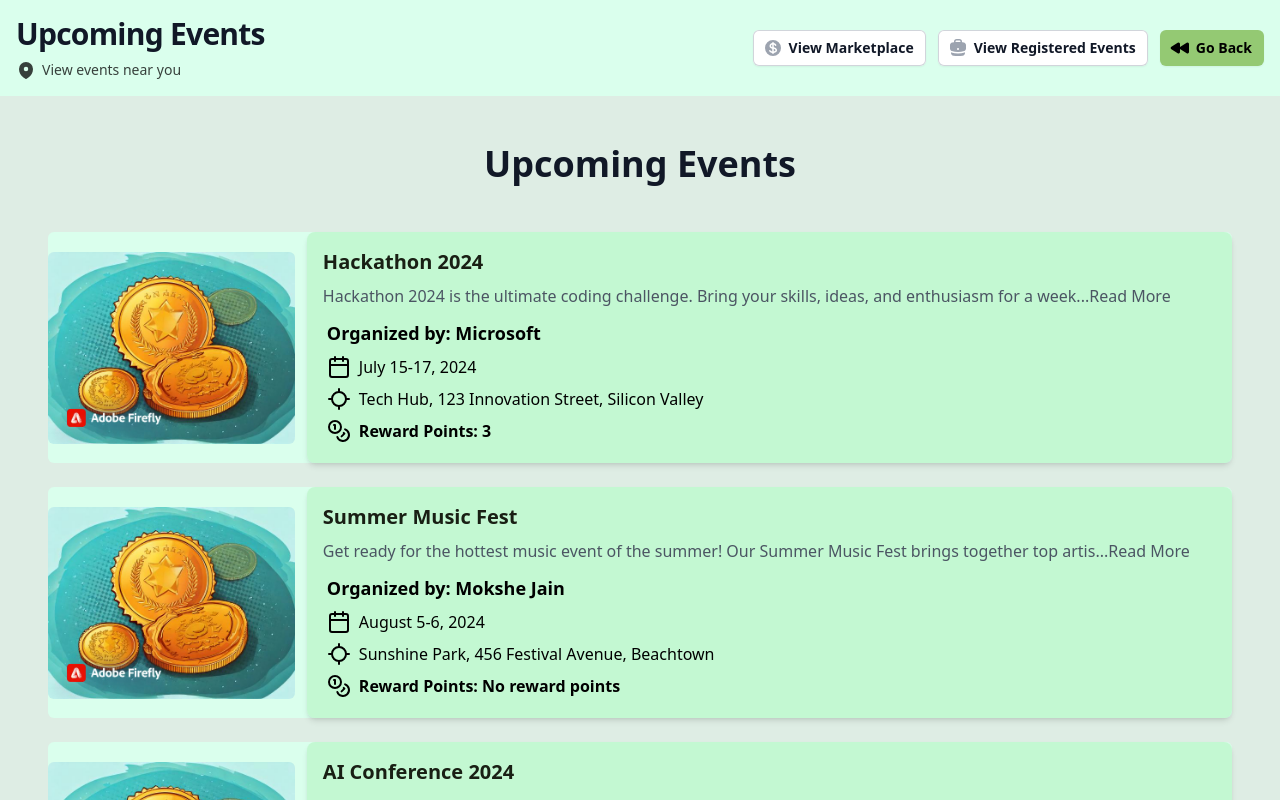
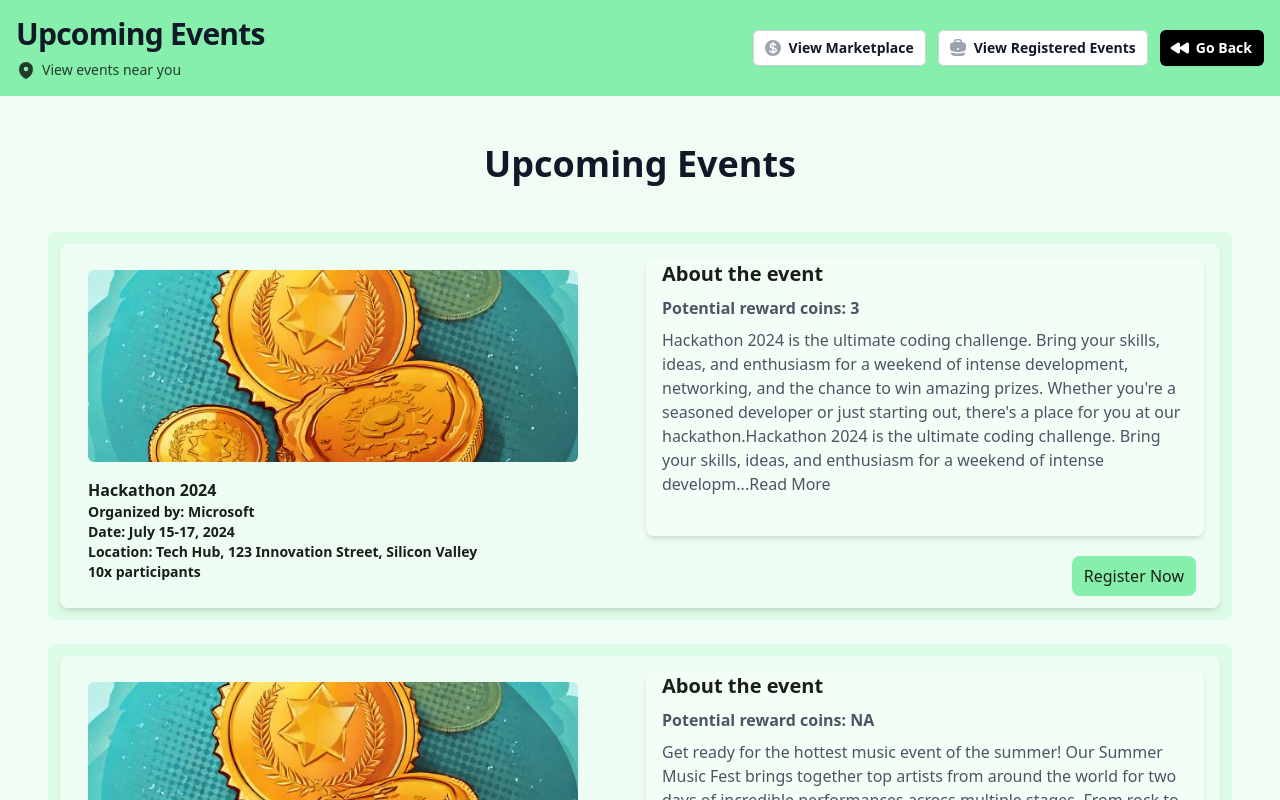
Before and after one commit to Vardaan-02/urja-setu, a React (Vite) app: page /events in a window 1280 px wide. Shown: the top 800 px of the page. Built offline with nearby package versions, Linux system fonts and the light colour scheme; no server answers.

Commit message:
feat. cards changed in events page

```diff
--- a/src/components/ui/event-card.tsx
+++ b/src/components/ui/event-card.tsx
@@ -1,48 +1,62 @@
 import { Event } from "@/utils/events";
-import { Calendar, Coins, LocateIcon } from "lucide-react";
-import { LinkIcon } from "@heroicons/react/24/outline";
-
+import { useState } from "react";
 interface EventCardProps {
   event: Event;
   onClick: () => void;
 }
-
 export function EventCard({ event, onClick }: EventCardProps) {
-  const shortDescription = event.fullDescription.slice(0, 100);
+  const [registered, setRegistered] = useState(false);
   return (
-    <div className="lg:flex bg-[#DAFFED] rounded-md items-center">
+    <div className="bg-green-100 p-3 rounded-lg">
+      <div className="lg:flex bg-white/50 p-4 rounded-lg shadow-md items-center w-full">
+        <div className="w-[50%] ml-3 space-y-4 lg:block md:flex sm:flex md:justify-between">
+          <div className="w-[90%] flex items-center justify-center top-0">
             <img
               src={event.image}
               alt={event.title}
-        className="h-48 object-cover lg:mr-3 mb-21 rounded-md"
+              className="h-48 object-cover lg:mr-3 mb-21 rounded-md w-full"
             />
+          </div>
+          <div className="bottom-0">
+            <p className="font-bold">{event.title}</p>
+            <p className="text-sm space-y-2 font-semibold">
+              Organized by: {event.companyName}
+            </p>
+            <p className="text-sm space-y-2 font-semibold">
+              Date: {event.date}
+            </p>
+            <p className="text-sm space-y-2 font-semibold">
+              Location: {event.location}
+            </p>
+            <p className="text-sm space-y-2 font-semibold">
+              {event.registered ? event.registered + "x" : 0} participants
+            </p>
+          </div>
+        </div>
+        <div className="w-[50%] h-full">
           <div
-        className="bg-[#aff2b982] rounded-lg shadow-md overflow-hidden cursor-pointer transition-transform duration-200 ease-in-out hover:shadow-lg w-full"
+            className="bg-white/30 rounded-lg shadow-md overflow-hidden cursor-pointer transition-transform duration-200 ease-in-out hover:shadow-lg w-full"
             onClick={onClick}
           >
-        <div className="p-4">
-          <h3 className="text-xl font-semibold mb-2">{event.title}</h3>
+            <div className="p-4 top-0 -translate-y-4">
+              <h3 className="text-xl font-semibold mb-2">About the event</h3>
+              <p className="text-gray-600 mb-2 text-[16px] font-semibold">
+                Potential reward coins: {event.potentialEarnings ?? "NA"}
+              </p>
               <p className="text-gray-600 mb-2 text-[16px]">
-            {shortDescription}...Read More
+                {(event.fullDescription + event.fullDescription).slice(0, 400)}
+                ...Read More
               </p>
-          <b>
-            <p className="text-[18px] text-black flex gap-2 p-1">
-
-              Organized by: {event.companyName}
-            </p>
-          </b>
-          <p className="text-[16px] text-black flex gap-2 p-1">
-            <Calendar />
-            {event.date}
-          </p>
-          <p className="text-[16px] text-black flex gap-2 p-1">
-            <LocateIcon /> {event.location}
-          </p>
-
-            <p className="text-[16px] text-black font-bold flex gap-2 p-1">
-              <Coins /> Reward Points: {event.potentialEarnings ? event.potentialEarnings : "No reward points"}
-            </p>
-
+            </div>
+          </div>
+          <div className="w-full flex justify-end p-2 translate-y-3">
+            <button
+              className="flex justify-end bg-green-300 px-3 py-2 rounded-lg"
+              onClick={() => setRegistered(!registered)}
+            >
+              {registered ? "Unregister" : "Register Now"}
+            </button>
+          </div>
         </div>
       </div>
     </div>
--- a/src/components/ui/event-modal.tsx
+++ b/src/components/ui/event-modal.tsx
@@ -4,10 +4,7 @@ import {
   DialogContent,
   DialogHeader,
   DialogTitle,
-  DialogDescription,
 } from "./dialog";
-import { PersonStanding } from "lucide-react";
-
 interface EventModalProps {
   event: Event | null;
   isOpen: boolean;
--- a/src/pages/events/EventHeader.tsx
+++ b/src/pages/events/EventHeader.tsx
@@ -9,7 +9,7 @@ import { Menu, MenuButton, MenuItem, MenuItems } from "@headlessui/react";
 
 export default function EventHeader() {
   return (
-    <div className="lg:flex lg:items-center lg:justify-between p-4 bg-[#DAFFED]">
+    <div className="lg:flex lg:items-center lg:justify-between p-4 bg-green-300">
       <div className="min-w-0 flex-1">
         <h2 className="text-2xl/7 font-bold text-gray-900 sm:truncate sm:text-3xl sm:tracking-tight">
           Upcoming Events
@@ -53,7 +53,7 @@ export default function EventHeader() {
         <span className="sm:ml-3">
           <button
             type="button"
-            className="inline-flex items-center rounded-md bg-[#94C973] px-3 py-2 text-sm font-semibold text-black shadow-sm hover:bg-[#2F5233] hover:text-white transition duration-300 focus-visible:outline focus-visible:outline-2 focus-visible:outline-offset-2 focus-visible:outline-[#2f5233]"
+            className="inline-flex items-center rounded-md bg-black text-white px-3 py-2 text-sm font-semibold text-black shadow-sm hover:bg-[#2F5233] hover:text-white transition duration-300 focus-visible:outline focus-visible:outline-2 focus-visible:outline-offset-2 focus-visible:outline-[#2f5233]"
           >
             <BackwardIcon
               aria-hidden="true"
--- a/src/pages/events/page.tsx
+++ b/src/pages/events/page.tsx
@@ -11,9 +11,9 @@ export default function Events() {
   return (
     <>
       <EventHeader />
-      <div className="relative min-h-screen py-12 px-4 sm:px-6 lg:px-8">
+      <div className="relative min-h-screen py-12 px-4 sm:px-6 lg:px-8 bg-green-50">
 
-        <div className="max-w-7xl mx-auto relative z-10">
+        <div className="max-w-7xl mx-auto relative z-10 ">
           <h1 className="text-4xl font-bold text-center text-gray-900 mb-12">
             Upcoming Events
           </h1>
--- a/src/utils/gemini.ts
+++ b/src/utils/gemini.ts
@@ -1,7 +1,5 @@
 import {
     GoogleGenerativeAI,
-    HarmCategory,
-    HarmBlockThreshold,
 } from "@google/generative-ai";
 import { API_KEY } from "../../apiKey";
 const genAI = new GoogleGenerativeAI(API_KEY);
```
Lines whose indentation alone changed are shown as unchanged.
